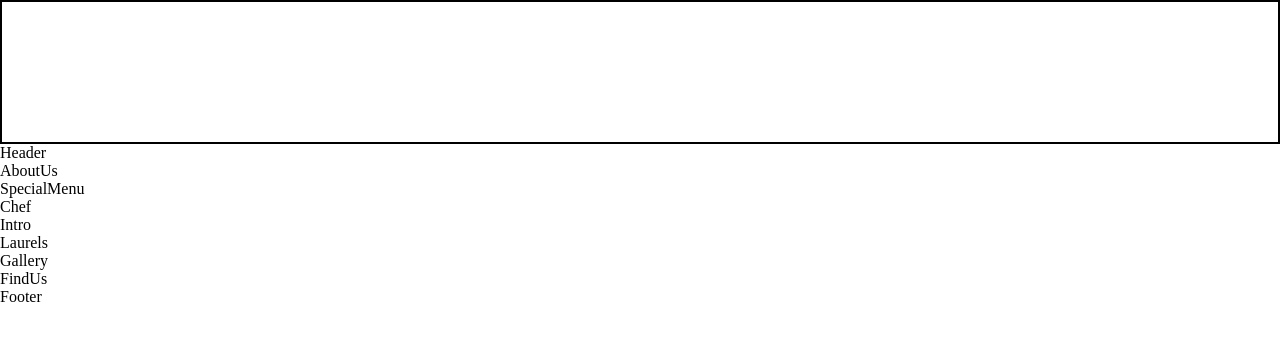
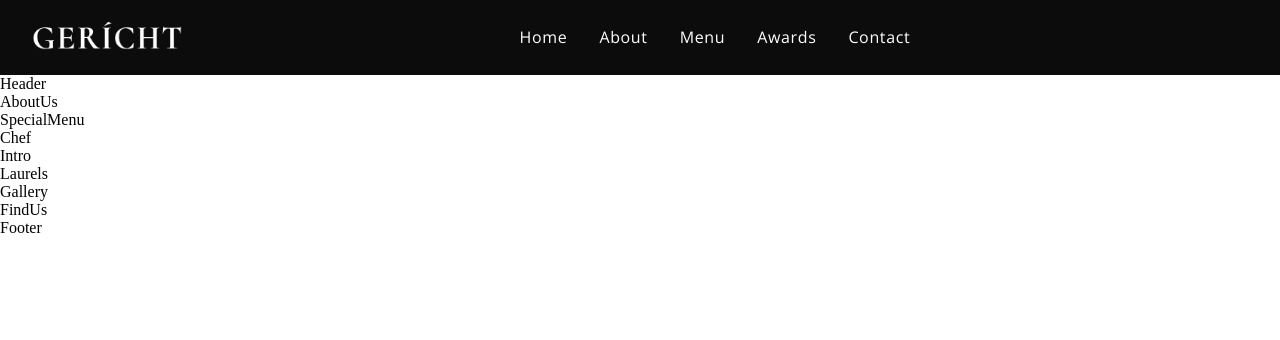
Before and after one commit to Rickwu93/food-stalls, a React (Create React App) app: page / in a window 1280 px wide. Shown: the top 340 px of the page. Built offline with nearby package versions, Linux system fonts and the light colour scheme; a web font is replaced by a local one.

Commit message:
navbar css and styling

```diff
--- a/src/components/Navbar/Navbar.css
+++ b/src/components/Navbar/Navbar.css
@@ -1,5 +1,37 @@
 .app__navbar {
     width: 100%;
     display: flex;
-    border: 2px solid black;
+    justify-content: space-between;
+    align-items: center;
+    background: var(--color-black);
+
+    padding: 1rem 2rem;
 }
+
+.app__navbar-logo {
+    display: flex;
+    justify-content: flex-start;
+    align-items: center;
+}
+
+.app__navbar-logo img {
+    width: 150px;
+}
+
+.app__navbar-links {
+    flex: 1;
+    display: flex;
+    justify-content: center;
+    align-items: center;
+
+    list-style: none;
+}
+
+.app__navbar-links li {
+    margin: 0 1rem;
+    cursor: pointer;
+}
+
+.app__navbar-links li:hover {
+   color: var(--color-grey)
+}
```
